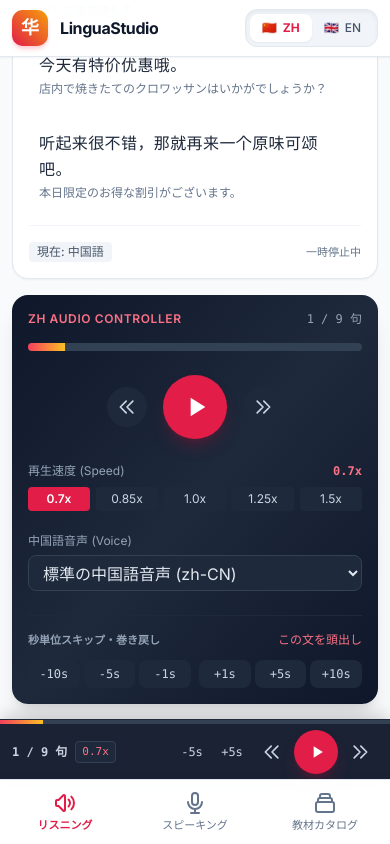
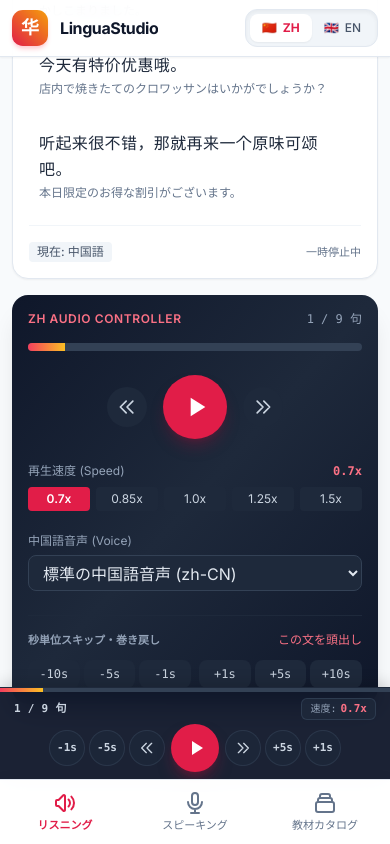
Before and after one commit to sukehisa/lingua-studio, a website: page index.html in a window 390 px wide. Both pictures are taken after a click on the button "0.7x". Shown: the part 568-1412 px from the top of the page. Drawn offline with nearby package versions, Linux system fonts and the light colour scheme.

Commit message:
### 変更点まとめ
1. 速度バッジのタップで速度変更 (index.html:227-230)
    • mini audio controller 右上の速度表示（速度: 1.
    0x）をタップ可能なボタンにし、タップするたびに速度を順に切り替えられるようにしました (1.0x → 1.25x → 1.5x → 0.7x
    → 0.85x → 1.0x)。
    • 再生中に速度変更した際も、現在の再生位置（文字オフセット）を引き継いでスムーズに継続再生されます。
2. 秒単位（-5s / +5s / -1s / +1s）の精密スキップの実装 (seekBySeconds)
    • Web Speech API
    の発話境界イベント（onboundary）および再生経過時間・話速から句内の文字位置（オフセット）を精密に追跡するようにし
    ました。
    • -5s / +5s / -1s / +1s
    を押した際、単に句を切り替えるのではなく文中の秒数に相当する位置へシークして途中再生します。
    • 巻き戻しで文頭を越えた場合は前の文の適切な位置へ、早送りで文末を越えた場合は次の文へ自然に移行します。
3. 再生ボタン中央レイアウトの再構成 (index.html:233-265)
    • 再生/一時停止ボタンを中心（大きめの円形ボタン）に配置し、その両脇にご指定の順序でボタンを並べました：
    │ -1s　-5s　<<　　▷ (中央)　　>>　+5s　+1s

    • 上段には句番号カウンター（1 / 9 句）とタップで速度変更できるバッジ（速度: 1.0x）を配置し、iPhone SE (幅320px)
    から最新スマートフォンまで指先で押しやすく収まりの良いレイアウトに調整しています。

```diff
--- a/index.html
+++ b/index.html
@@ -220,23 +220,46 @@
     <div class="h-1 bg-slate-700">
       <div id="mini-progress-fill" class="h-full bg-gradient-to-r from-rose-500 to-amber-400 w-0 transition-all duration-100"></div>
     </div>
-    <div class="max-w-7xl mx-auto px-3 sm:px-6 h-14 flex items-center justify-between gap-2">
-      <div class="flex items-center gap-2 shrink-0">
-        <span id="mini-sentence-counter" class="font-mono text-xs text-slate-300 font-semibold">0 / 0 句</span>
-        <span id="mini-rate-indicator" class="font-mono text-[11px] text-rose-400 bg-slate-800 px-1.5 py-0.5 rounded border border-slate-700">1.0x</span>
+    <div class="max-w-7xl mx-auto px-2.5 sm:px-6 pt-1.5 pb-2">
+      <!-- Top info bar: Counter & Clickable Speed Button -->
+      <div class="flex items-center justify-between text-[11px] px-1 mb-1">
+        <span id="mini-sentence-counter" class="font-mono text-slate-300 font-semibold tracking-wide">0 / 0 句</span>
+        <button id="mini-rate-btn" onclick="cyclePlaybackRate()" aria-label="再生速度を変更 (タップで切替)" class="font-mono text-[11px] text-rose-300 hover:text-rose-200 active:scale-95 bg-slate-800/90 active:bg-slate-700 px-2 py-0.5 rounded-md border border-slate-700/80 flex items-center gap-1 cursor-pointer transition-all">
+          <span class="text-slate-400 text-[10px]">速度:</span>
+          <span id="mini-rate-indicator" class="font-bold text-rose-400">1.0x</span>
+        </button>
       </div>
-      <div class="flex items-center gap-1 sm:gap-2">
-        <button onclick="seekBySeconds(-5)" aria-label="5秒戻る" class="w-9 h-9 shrink-0 rounded-full flex items-center justify-center text-slate-300 active:bg-slate-700 font-mono text-xs">-5s</button>
-        <button onclick="seekBySeconds(5)" aria-label="5秒進む" class="w-9 h-9 shrink-0 rounded-full flex items-center justify-center text-slate-300 active:bg-slate-700 font-mono text-xs">+5s</button>
-        <button onclick="jumpSentence(-1)" aria-label="前の文へ" class="w-9 h-9 shrink-0 rounded-full flex items-center justify-center text-slate-300 active:bg-slate-700">
-          <svg class="w-5 h-5" fill="none" stroke="currentColor" viewBox="0 0 24 24"><path stroke-linecap="round" stroke-linejoin="round" stroke-width="2" d="M11 19l-7-7 7-7m8 14l-7-7 7-7"></path></svg>
+
+      <!-- Controls row: centered play button surrounded by seconds and sentence controls: -1s -5s << ▷ >> +5s +1s -->
+      <div class="flex items-center justify-center gap-1 sm:gap-2">
+        <!-- -1s -->
+        <button onclick="seekBySeconds(-1)" aria-label="1秒戻る" title="1秒戻る" class="w-9 h-9 sm:w-10 sm:h-10 rounded-full flex items-center justify-center text-slate-300 hover:text-white active:bg-slate-700 bg-slate-800/80 border border-slate-700/60 font-mono text-[11px] sm:text-xs font-semibold shrink-0 transition-transform active:scale-95">
+          -1s
         </button>
-        <button onclick="togglePlay()" aria-label="再生/一時停止" class="w-11 h-11 shrink-0 rounded-full bg-rose-600 active:scale-95 flex items-center justify-center shadow-lg shadow-rose-900/40 transition-transform">
-          <svg id="mini-play-icon" class="w-5 h-5 ml-0.5" fill="currentColor" viewBox="0 0 24 24"><path d="M8 5v14l11-7z"/></svg>
-          <svg id="mini-pause-icon" class="w-5 h-5 hidden" fill="currentColor" viewBox="0 0 24 24"><path d="M6 19h4V5H6v14zm8-14v14h4V5h-4z"/></svg>
+        <!-- -5s -->
+        <button onclick="seekBySeconds(-5)" aria-label="5秒戻る" title="5秒戻る" class="w-9 h-9 sm:w-10 sm:h-10 rounded-full flex items-center justify-center text-slate-300 hover:text-white active:bg-slate-700 bg-slate-800/80 border border-slate-700/60 font-mono text-[11px] sm:text-xs font-semibold shrink-0 transition-transform active:scale-95">
+          -5s
         </button>
-        <button onclick="jumpSentence(1)" aria-label="次の文へ" class="w-9 h-9 shrink-0 rounded-full flex items-center justify-center text-slate-300 active:bg-slate-700">
-          <svg class="w-5 h-5" fill="none" stroke="currentColor" viewBox="0 0 24 24"><path stroke-linecap="round" stroke-linejoin="round" stroke-width="2" d="M13 5l7 7-7 7M5 5l7 7-7 7"></path></svg>
+        <!-- << 前の文 -->
+        <button onclick="jumpSentence(-1)" aria-label="前の文へ" title="前の文へ" class="w-9 h-9 sm:w-10 sm:h-10 rounded-full flex items-center justify-center text-slate-300 hover:text-white active:bg-slate-700 bg-slate-800/80 border border-slate-700/60 shrink-0 transition-transform active:scale-95">
+          <svg class="w-4 h-4 sm:w-5 sm:h-5" fill="none" stroke="currentColor" viewBox="0 0 24 24"><path stroke-linecap="round" stroke-linejoin="round" stroke-width="2" d="M11 19l-7-7 7-7m8 14l-7-7 7-7"></path></svg>
+        </button>
+        <!-- ▷ 再生 / 一時停止 (中央) -->
+        <button onclick="togglePlay()" aria-label="再生/一時停止" class="w-12 h-12 rounded-full bg-rose-600 hover:bg-rose-500 active:scale-95 flex items-center justify-center text-white shadow-lg shadow-rose-900/50 shrink-0 mx-0.5 transition-transform">
+          <svg id="mini-play-icon" class="w-6 h-6 ml-0.5" fill="currentColor" viewBox="0 0 24 24"><path d="M8 5v14l11-7z"/></svg>
+          <svg id="mini-pause-icon" class="w-6 h-6 hidden" fill="currentColor" viewBox="0 0 24 24"><path d="M6 19h4V5H6v14zm8-14v14h4V5h-4z"/></svg>
+        </button>
+        <!-- >> 次の文 -->
+        <button onclick="jumpSentence(1)" aria-label="次の文へ" title="次の文へ" class="w-9 h-9 sm:w-10 sm:h-10 rounded-full flex items-center justify-center text-slate-300 hover:text-white active:bg-slate-700 bg-slate-800/80 border border-slate-700/60 shrink-0 transition-transform active:scale-95">
+          <svg class="w-4 h-4 sm:w-5 sm:h-5" fill="none" stroke="currentColor" viewBox="0 0 24 24"><path stroke-linecap="round" stroke-linejoin="round" stroke-width="2" d="M13 5l7 7-7 7M5 5l7 7-7 7"></path></svg>
+        </button>
+        <!-- +5s -->
+        <button onclick="seekBySeconds(5)" aria-label="5秒進む" title="5秒進む" class="w-9 h-9 sm:w-10 sm:h-10 rounded-full flex items-center justify-center text-slate-300 hover:text-white active:bg-slate-700 bg-slate-800/80 border border-slate-700/60 font-mono text-[11px] sm:text-xs font-semibold shrink-0 transition-transform active:scale-95">
+          +5s
+        </button>
+        <!-- +1s -->
+        <button onclick="seekBySeconds(1)" aria-label="1秒進む" title="1秒進む" class="w-9 h-9 sm:w-10 sm:h-10 rounded-full flex items-center justify-center text-slate-300 hover:text-white active:bg-slate-700 bg-slate-800/80 border border-slate-700/60 font-mono text-[11px] sm:text-xs font-semibold shrink-0 transition-transform active:scale-95">
+          +1s
         </button>
       </div>
     </div>
@@ -680,6 +703,11 @@
     let fontSizeLevel = 0; // -1, 0, 1, 2
     let isSingleRepeat = false;
 
+    // Playback seeking state
+    let currentSentenceCharOffset = 0;
+    let sentenceUtteranceBaseOffset = 0;
+    let sentenceStartTime = 0;
+
     let showPinyin = true;
     let showSpeakingPinyin = true;
     let speakingSentences = [];
@@ -1298,7 +1326,28 @@
       }
     }
 
-    function playCurrentSentence() {
+    function formatRate(rate) {
+      return (rate % 1 === 0 ? rate.toFixed(1) : String(rate)) + 'x';
+    }
+
+    function cyclePlaybackRate() {
+      const rates = [0.7, 0.85, 1.0, 1.25, 1.5];
+      const currentIdx = rates.findIndex(r => Math.abs(r - playbackRate) < 0.01);
+      const nextRate = rates[(currentIdx + 1) % rates.length] || 1.0;
+      setPlaybackRate(nextRate);
+      showToast(`再生速度: ${formatRate(nextRate)}`);
+    }
+
+    function getCurrentCharOffset() {
+      if (!isPlaying || !sentenceStartTime) return currentSentenceCharOffset;
+      const charsPerSec = (currentAppLang === 'zh' ? 3.6 : 12.0) * playbackRate;
+      const elapsedSec = Math.max(0, (performance.now() - sentenceStartTime) / 1000);
+      const estimated = sentenceUtteranceBaseOffset + Math.round(elapsedSec * charsPerSec);
+      const fullText = sentences[currentSentenceIndex]?.content || '';
+      return Math.min(fullText.length, Math.max(0, estimated));
+    }
+
+    function playCurrentSentence(charOffset = 0) {
       if (sentences.length === 0) return;
       if (currentSentenceIndex < 0 || currentSentenceIndex >= sentences.length) return;
 
@@ -1312,18 +1361,36 @@
         window.speechSynthesis.resume();
       }
 
-      const text = sentences[currentSentenceIndex].content;
-      if (!text || !text.trim()) {
+      const fullText = sentences[currentSentenceIndex].content;
+      if (!fullText || !fullText.trim()) {
         if (currentSentenceIndex < sentences.length - 1) {
           currentSentenceIndex++;
           highlightActiveSentence();
           updateSentenceCounter();
-          playCurrentSentence();
+          playCurrentSentence(0);
         }
         return;
       }
 
-      const utt = new SpeechSynthesisUtterance(text);
+      // If offset exceeds end of sentence, move to next sentence
+      if (charOffset >= fullText.length) {
+        if (currentSentenceIndex < sentences.length - 1) {
+          currentSentenceIndex++;
+          highlightActiveSentence();
+          updateSentenceCounter();
+          playCurrentSentence(0);
+        } else {
+          stopPlayback();
+          document.getElementById('playback-status-badge').textContent = '再生完了';
+        }
+        return;
+      }
+
+      sentenceUtteranceBaseOffset = Math.max(0, Math.floor(charOffset));
+      currentSentenceCharOffset = sentenceUtteranceBaseOffset;
+      const textToSpeak = fullText.slice(sentenceUtteranceBaseOffset);
+
+      const utt = new SpeechSynthesisUtterance(textToSpeak);
       utt.lang = currentAppLang === 'zh' ? 'zh-CN' : 'en-US';
       utt.rate = playbackRate;
 
@@ -1333,23 +1400,31 @@
 
       utt.onstart = () => {
         isPlaying = true;
+        sentenceStartTime = performance.now();
         updatePlayerUI(true);
-        document.getElementById('playback-status-badge').textContent = `再生中 (${playbackRate}x)`;
+        document.getElementById('playback-status-badge').textContent = `再生中 (${formatRate(playbackRate)})`;
       };
 
+      utt.onboundary = (e) => {
+        if (typeof e.charIndex === 'number') {
+          currentSentenceCharOffset = sentenceUtteranceBaseOffset + e.charIndex;
+        }
+      };
+
       utt.onend = () => {
+        currentSentenceCharOffset = fullText.length;
         const repeatBox = document.getElementById('single-repeat-toggle');
         const isRepeat = repeatBox ? repeatBox.checked : false;
         if (isRepeat) {
           setTimeout(() => {
-            if (isPlaying) playCurrentSentence();
+            if (isPlaying) playCurrentSentence(0);
           }, 300);
         } else {
           if (currentSentenceIndex < sentences.length - 1) {
             currentSentenceIndex++;
             highlightActiveSentence();
             updateSentenceCounter();
-            playCurrentSentence();
+            playCurrentSentence(0);
           } else {
             stopPlayback();
             document.getElementById('playback-status-badge').textContent = '再生完了';
@@ -1375,12 +1450,14 @@
       }
       window.speechSynthesis.cancel();
       isPlaying = false;
+      sentenceStartTime = 0;
       updatePlayerUI(false);
       document.getElementById('playback-status-badge').textContent = '一時停止中';
     }
 
     function restartSentence() {
-      playCurrentSentence();
+      playCurrentSentence(0);
+      showToast('文の先頭から再生');
     }
 
     function updatePlayerUI(playing) {
@@ -1399,33 +1476,55 @@
 
     function seekBySeconds(seconds) {
       if (sentences.length === 0) return;
-      if (seconds === -1 || seconds === 1) {
-        if (seconds === -1) {
-          restartSentence();
-          showToast('1秒巻き戻し (先頭リプレイ)');
+      const charsPerSec = (currentAppLang === 'zh' ? 3.6 : 12.0) * playbackRate;
+      const deltaChars = Math.round(seconds * charsPerSec);
+
+      const currentOffset = getCurrentCharOffset();
+      const fullText = sentences[currentSentenceIndex]?.content || '';
+      let targetOffset = currentOffset + deltaChars;
+
+      if (targetOffset < 0) {
+        // Rewind beyond the start of current sentence
+        if (currentSentenceIndex > 0) {
+          currentSentenceIndex--;
+          highlightActiveSentence();
+          updateSentenceCounter();
+          const prevFullText = sentences[currentSentenceIndex].content;
+          const prevTarget = Math.max(0, prevFullText.length + targetOffset);
+          playCurrentSentence(prevTarget);
+          showToast(`${seconds}秒 (前の文へ)`);
         } else {
-          if (currentSentenceIndex < sentences.length - 1) {
-            jumpSentence(1);
-            showToast('1秒送り (次の文へ)');
-          }
-        }
-      } else if (Math.abs(seconds) === 5) {
-        const delta = seconds > 0 ? 1 : -1;
-        jumpSentence(delta);
-        showToast(`${seconds > 0 ? '+5' : '-5'}秒スキップ`);
-      } else if (Math.abs(seconds) === 10) {
-        const delta = seconds > 0 ? 2 : -2;
-        const target = Math.max(0, Math.min(sentences.length - 1, currentSentenceIndex + delta));
-        selectAndPlaySentence(target);
-        showToast(`${seconds > 0 ? '+10' : '-10'}秒スキップ`);
+          // At the very first sentence, replay from start
+          playCurrentSentence(0);
+          showToast(`${seconds}秒 (文頭へ)`);
+        }
+      } else if (targetOffset >= fullText.length) {
+        // Forward beyond the end of current sentence
+        if (currentSentenceIndex < sentences.length - 1) {
+          currentSentenceIndex++;
+          highlightActiveSentence();
+          updateSentenceCounter();
+          playCurrentSentence(0);
+          showToast(`+${seconds}秒 (次の文へ)`);
+        } else {
+          stopPlayback();
+          showToast('再生完了');
+        }
+      } else {
+        // Jump within the same sentence
+        playCurrentSentence(targetOffset);
+        showToast(`${seconds > 0 ? '+' : ''}${seconds}秒`);
       }
     }
 
     function setPlaybackRate(rate) {
+      const wasPlaying = isPlaying;
+      const offset = getCurrentCharOffset();
       playbackRate = rate;
-      document.getElementById('rate-indicator').textContent = `${rate}x`;
+      const rateText = formatRate(rate);
+      document.getElementById('rate-indicator').textContent = rateText;
       const miniRate = document.getElementById('mini-rate-indicator');
-      if (miniRate) miniRate.textContent = `${rate}x`;
+      if (miniRate) miniRate.textContent = rateText;
 
       document.querySelectorAll('.rate-btn').forEach(btn => {
         if (parseFloat(btn.textContent) === rate) {
@@ -1435,8 +1534,8 @@
         }
       });
 
-      if (isPlaying) {
-        playCurrentSentence();
+      if (wasPlaying) {
+        playCurrentSentence(offset);
       }
     }
 
```
